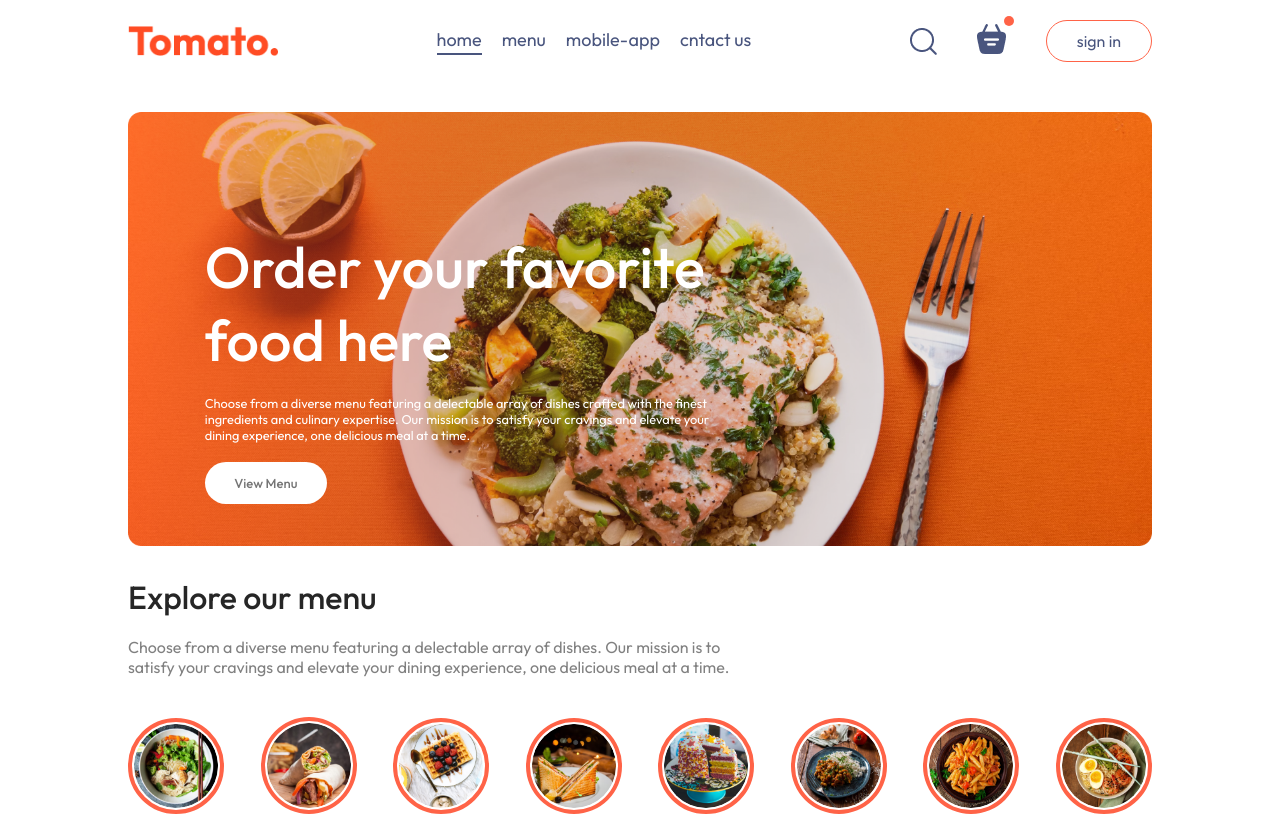
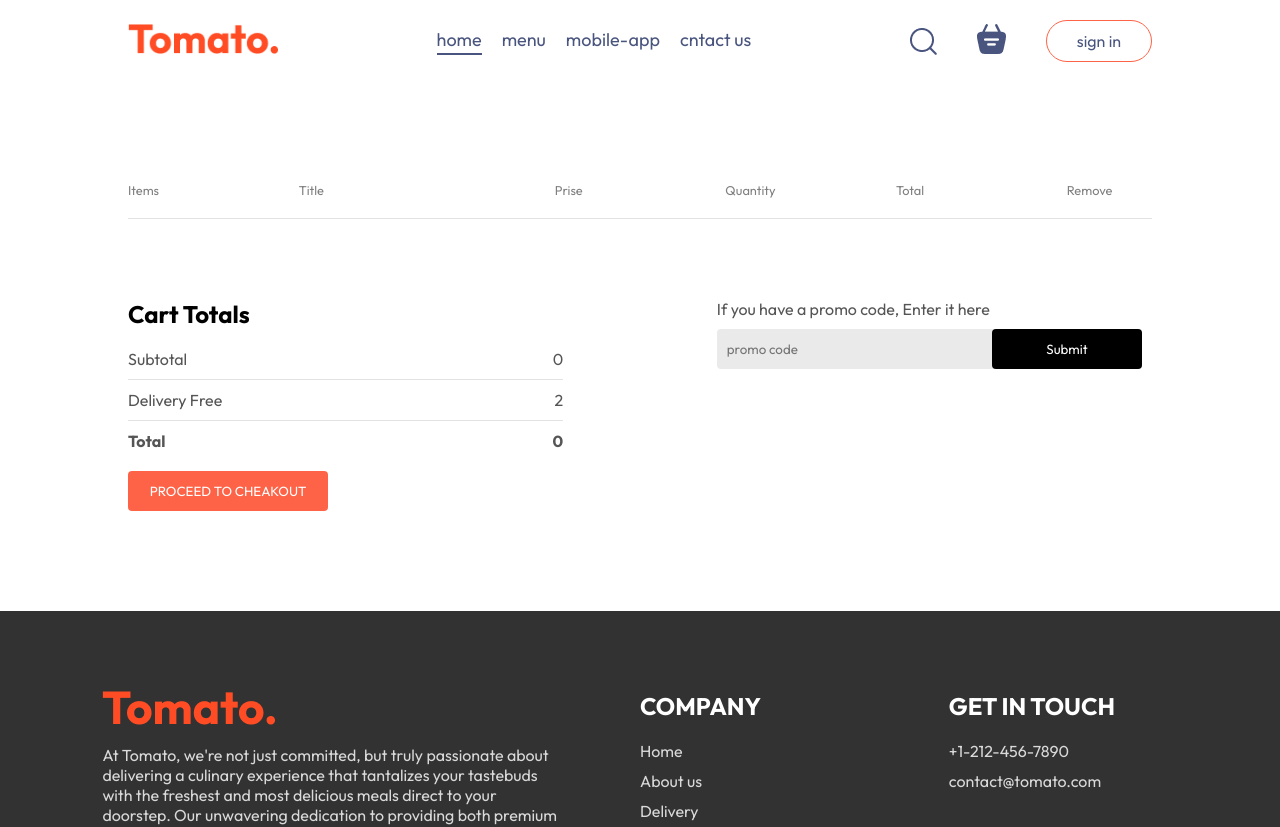
Before and after one commit to DanielFilimonov/Tomato-project, a React (Create React App) app: page /cart in a window 1280 px wide. Shown: the top 827 px of the page. Built offline with nearby package versions, Linux system fonts and the light colour scheme.

Commit message:
Функционал корзины + доработк

```diff
--- a/package.json
+++ b/package.json
@@ -8,6 +8,7 @@
     "@testing-library/jest-dom": "^6.9.1",
     "@testing-library/react": "^16.3.0",
     "@testing-library/user-event": "^13.5.0",
+    "classnames": "^2.5.1",
     "react": "^19.2.0",
     "react-dom": "^19.2.0",
     "react-redux": "^9.2.0",
--- a/src/App.jsx
+++ b/src/App.jsx
@@ -1,14 +1,18 @@
-import { Provider } from "react-redux";
 import Footer from "./components/Footer/Footer";
 import Navbar from "./components/Navbar/Navbar";
+import Cart from "./pages/Cart/Cart";
 import Home from "./pages/Home/Home";
 
+import { Routes, Route } from "react-router-dom";
 const App = () => {
 	return (
 		<>
 			<div className="app">
 				<Navbar />
-					<Home />
+				<Routes>
+				<Route path="/" element={<Home/>} />
+				<Route path="/cart" element={<Cart/>} />
+			</Routes>
 			</div>
 			<Footer />
 		</>
--- a/src/components/ExploreMenu/ExploreMenu.jsx
+++ b/src/components/ExploreMenu/ExploreMenu.jsx
@@ -1,12 +1,38 @@
 import "./ExploreMenu.css";
 import { menu_list } from "../../assets/assets";
 import { useDispatch, useSelector } from "react-redux";
-
+import classNames from "classnames";
 import { filterSet } from "./filtersSlice";
 
 const ExploreMenu = () => {
-	const dispatch = useDispatch();
-	const { activeFilter } = useSelector((state) => state.filters);
+    const dispatch = useDispatch();
+
+    const { activeFilter } = useSelector((state) => state.filters);
+
+	const rendermenuList = (menuDataArr) => (
+		<div className="explore-menu-list">
+			{menuDataArr.map((item, index) => {
+				const imgClass = classNames({
+					active: item.menu_name === activeFilter,
+				});
+				return (
+					<div
+						onClick={() => dispatch(filterSet(item.menu_name))}
+						key={index}
+						className="explore-menu-list-item"
+					>
+						<img
+							className={imgClass}
+							src={item.menu_image}
+							alt=""
+						/>
+						<p>{item.menu_name}</p>
+					</div>
+				);
+			})}
+		</div>
+	);
+
 	return (
 		<div className="explore-menu" id="explore-menu">
 			<h1>Explore our menu</h1>
@@ -15,27 +41,7 @@ const ExploreMenu = () => {
 				dishes. Our mission is to satisfy your cravings and elevate your
 				dining experience, one delicious meal at a time.
 			</p>
-			<div className="explore-menu-list">
-				{menu_list.map((item, index) => {
-					return (
-						<div
-							onClick={() => {
-								dispatch(filterSet(item.menu_name));
-								console.log(activeFilter);
-							}}
-							 key={index}
-							className="explore-menu-list-item"
-						>
-							<img
-								className="active"
-								src={item.menu_image}
-								alt=""
-							/>
-							<p>{item.menu_name}</p>
-						</div>
-					);
-				})}
-			</div>
+			{rendermenuList(menu_list)}
 			<hr />
 		</div>
 	);
--- a/src/components/ExploreMenu/filtersSlice.js
+++ b/src/components/ExploreMenu/filtersSlice.js
@@ -1,19 +1,22 @@
 import { createSlice } from "@reduxjs/toolkit";
 
 const initialState = {
-  filters: [],
-  activeFilter: 'All'
-}
+	activeFilter: "all",
+};
 
 const filtersSlice = createSlice({
-  name: 'filters',
-  initialState,
-  reducers: {
-    filterSet: (state, action) => {
-      state.activeFilter = action.payload
-    }
-  }
-})
+	name: "filters",
+	initialState,
+	reducers: {
+		filterSet: (state, action) => {
+			if (state.activeFilter === action.payload) {
+				state.activeFilter = "all";
+			} else {
+				state.activeFilter = action.payload;
+			}
+		},
+	},
+});
 
 const { actions, reducer } = filtersSlice;
 export default reducer;
--- a/src/components/FoodDisplay/FoodDisplay.jsx
+++ b/src/components/FoodDisplay/FoodDisplay.jsx
@@ -1,26 +1,41 @@
-import React from "react";
 import "./FoodDisplay.css";
 import { food_list } from "../../assets/assets";
 import FoodItem from "../FoodItem/FoodItem";
+import { useSelector } from "react-redux";
 
 const FoodDisplay = () => {
+    const { activeFilter } = useSelector((state) => state.filters);
+    const cart = useSelector((state) => state.cart);
+
+    const getProductCount = (id) => {
+        return cart[id]?.qnty || 0;
+    }
+
+    const foodDisplayListRender = (foodListDataArr) => (
+		<div className="food-display-list">
+            {foodListDataArr.map((item) => {
+				if (activeFilter === "all" || activeFilter === item.category) {
+					return (
+						<FoodItem
+							key={item._id}
+							id={item._id}
+							name={item.name}
+							category={item.category}
+							description={item.description}
+							price={item.price}
+							image={item.image}
+							productCount={getProductCount(item._id)}
+						/>
+					);
+                }
+			})}
+		</div>
+	);
+
 	return (
 		<div className="food-display" id="food-display">
 			<h2>Top dishes near you</h2>
-			<div className="food-display-list">
-				{food_list.map((item, index) => {
-					return (
-						<FoodItem
-							key={index}
-							id={item._id}
-							name={item.name}
-							description={item.description}
-							price={item.price}
-							image={item.image}
-						/>
-					);
-				})}
-			</div>
+			{foodDisplayListRender(food_list)}
 		</div>
 	);
 };
--- a/src/components/Navbar/Navbar.jsx
+++ b/src/components/Navbar/Navbar.jsx
@@ -1,20 +1,29 @@
-import React, { useState } from "react";
+import { useState } from "react";
+import { useSelector } from "react-redux";
+import { Link } from "react-router-dom";
+import { assets } from "../../assets/assets";
 import "./Navbar.css";
-import { assets } from "../../assets/assets";
 
 const Navbar = () => {
 	const [menu, setMenu] = useState("home");
+	const cart = useSelector((state) => state.cart);
+
+	const divDotClass = Object.keys(cart).length > 0 ? "dot" : "";
 
 	return (
 		<div className="navbar">
-			<img src={assets.logo} alt="" className="logo" />
+			<Link to="/">
+				<img src={assets.logo} alt="" className="logo" />{" "}
+			</Link>
 			<ul className="navbar-menu">
+				<Link to="/">
 					<li
 						onClick={() => setMenu("home")}
 						className={menu === "home" ? "active" : ""}
 					>
 						home
 					</li>
+				</Link>
 				<li
 					onClick={() => setMenu("menu")}
 					className={menu === "menu" ? "active" : ""}
@@ -37,8 +46,10 @@ const Navbar = () => {
 			<div className="navbar-right">
 				<img src={assets.search_icon} alt="" />
 				<div className="navbar-search-icon">
+					<Link to="/cart">
 						<img src={assets.basket_icon} alt="" />
-					<div className="dot"></div>
+					</Link>
+					<div className={divDotClass}></div>
 				</div>
 				<button>sign in</button>
 			</div>
--- a/src/index.js
+++ b/src/index.js
@@ -1,5 +1,6 @@
 import ReactDOM from 'react-dom/client';
 import { Provider } from "react-redux";
+import { BrowserRouter } from "react-router-dom";
 
 import './index.css';
 
@@ -9,6 +10,8 @@ import store from './store/store';
 const root = ReactDOM.createRoot(document.getElementById('root'));
 root.render(
 	<Provider store={store}>
-		<App />
+		<BrowserRouter>
+			<App />
+		</BrowserRouter>
 	</Provider>
 );
--- a/src/pages/Cart/Cart.css
+++ b/src/pages/Cart/Cart.css
@@ -0,0 +1,86 @@
+.cart {
+	margin-top: 100px;
+}
+.cart-items-title {
+	display: grid;
+	grid-template-columns: 1fr 1.5fr 1fr 1fr 1fr 0.5fr;
+  align-items: center;
+  color: grey;
+  font-size: max(1vw, 12px);
+}
+.cart-items-item {
+  margin: 10px 0px;
+  color: black;
+
+}
+.cart-items-item img{
+  width: 50px;
+}
+.cart hr{
+  height: 1px;
+  background-color: #e2e2e2;
+  border: none;
+}
+.cart-items-item .cross{
+  cursor: pointer;
+}
+
+.cart-bottom{
+  margin-top: 80px;
+  display: flex;
+  justify-content: space-between;
+  gap: max(12vw, 20px);
+}
+.cart-total{
+  flex: 1;
+  display: flex;
+  flex-direction: column;
+  gap: 20px;
+}
+.cart-total-details{
+  display: flex;
+  justify-content: space-between;
+  color: #555;
+}
+.cart-total hr{
+  margin: 10px 0px;
+}
+
+.cart-total button{
+  border: none;
+  color: white;
+  background-color: tomato;
+  width: max(15vw, 200px);
+  padding: 12px 0px;
+  border-radius: 4px;
+  cursor: pointer;
+}
+.cart-promocode{
+  flex: 1;
+
+}
+.cart-promocode p{
+  color: #555;
+}
+.cart-promocode-input{
+  margin: 10px 10px 10px 0;
+  display: flex;
+  justify-content: space-between;
+  align-items: center;
+  background-color: #eaeaea;
+  border-radius: 4px;
+}
+.cart-promocode-input input{
+  background: transparent;
+  border: none;
+  outline: none;
+  padding-left: 10px;
+}
+.cart-promocode-input button{
+  width: max(10vw,150px);
+  padding: 12px 5px;
+  background-color: black;
+  border: none;
+  color: white;
+  border-radius: 4px;
+}
--- a/src/pages/Cart/Cart.jsx
+++ b/src/pages/Cart/Cart.jsx
@@ -1,11 +1,77 @@
-import React from 'react'
-import './Cart.css'
+import { useSelector, useDispatch } from "react-redux";
+import { removeFromCart } from "./cartSlice";
+import "./Cart.css";
 const Cart = () => {
-  return (
-    <div>
+	const cart = useSelector((state) => state.cart);
+	const dispatch = useDispatch();
+	console.log(Object.values(cart));
+	return (
+		<div className="cart">
+			<div className="cart-items">
+				<div className="cart-items-title">
+					<p>Items</p>
+					<p>Title</p>
+					<p>Prise</p>
+					<p>Quantity</p>
+					<p>Total</p>
+					<p>Remove</p>
+				</div>
+				<br />
+				<hr />
+				{Object.values(cart).map((item) => (
+					<div key={item.id}>
+						<div className="cart-items-title cart-items-item">
+							<img src={item.image} alt="" />
+							<p>{item.name}</p>
+							<p>${item.price}</p>
+							<p>{item.qnty}</p>
+							<p>${item.price * item.qnty}</p>
+							<p
+								onClick={() =>
+									dispatch(removeFromCart(item.id))
+								}
+								className="cross"
+							>
+								x
+							</p>
+						</div>
+						<hr />
+					</div>
+				))}
+			</div>
+			<div className="cart-bottom">
+				<div className="cart-total">
+					<h2>Cart Totals</h2>
+					<div>
+						<div className="cart-total-details">
+							<p>Subtotal</p>
+							<p>{0}</p>
+						</div>
+						<hr />
+						<div className="cart-total-details">
+							<p>Delivery Free</p>
+							<p>{2}</p>
+						</div>
+						<hr />
+						<div className="cart-total-details">
+							<b>Total</b>
+							<b>{0}</b>
+						</div>
+					</div>
+					<button>PROCEED TO CHEAKOUT</button>
+				</div>
+				<div className="cart-promocode">
+					<div>
+						<p>If you have a promo code, Enter it here </p>
+						<div className="cart-promocode-input">
+              <input type="text" placeholder="promo code" />
+              <button>Submit</button>
+						</div>
+					</div>
+				</div>
+			</div>
+		</div>
+	);
+};
 
-    </div>
-  )
-}
-
-export default Cart
+export default Cart;
--- /dev/null
+++ b/src/pages/Cart/cartSlice.js
@@ -0,0 +1,31 @@
+import { createSlice } from "@reduxjs/toolkit";
+
+const initialState = {};
+
+const cartSlice = createSlice({
+	name: "cart",
+	initialState,
+	reducers: {
+		addToCart: (state, action) => {
+			const { _id: id, name, image, price } = action.payload;
+
+			if (!state[id]) {
+				state[id] = { id, name, image, price, qnty: 1 };
+			} else {
+				state[id].qnty += 1;
+			}
+		},
+		deleteInCart: (state, action) => {
+			const { _id: id } = action.payload;
+			state[id].qnty > 1 ? (state[id].qnty -= 1) : delete state[id];
+		},
+		removeFromCart: (state, action) => {
+			delete state[action.payload];
+		},
+	},
+});
+
+const { actions, reducer } = cartSlice;
+export default reducer;
+
+export const { addToCart, deleteInCart, removeFromCart } = actions;
--- a/src/store/store.js
+++ b/src/store/store.js
@@ -1,6 +1,6 @@
 import { configureStore } from "@reduxjs/toolkit";
 import filters from '../components/ExploreMenu/filtersSlice'
-
+import cart from '../pages/Cart/cartSlice'
 const stringMiddleware = () => (next) => (action) => {
   if (typeof action === "string") {
     return next({
@@ -12,7 +12,7 @@ const stringMiddleware = () => (next) => (action) => {
 }
 
 const store = configureStore({
-	reducer: { filters },
+	reducer: { filters, cart },
 	middleware: (getDefaultMiddleware) =>
 		getDefaultMiddleware().concat(stringMiddleware),
 	devTools: process.env.NODE_ENV !== "production",
```
Also changed, not shown: src/components/FoodItem/FoodItem.jsx (+50 -11 lines), 1 other file (tests, documents, lock files or other folders). Lines whose indentation alone changed are shown as unchanged.
